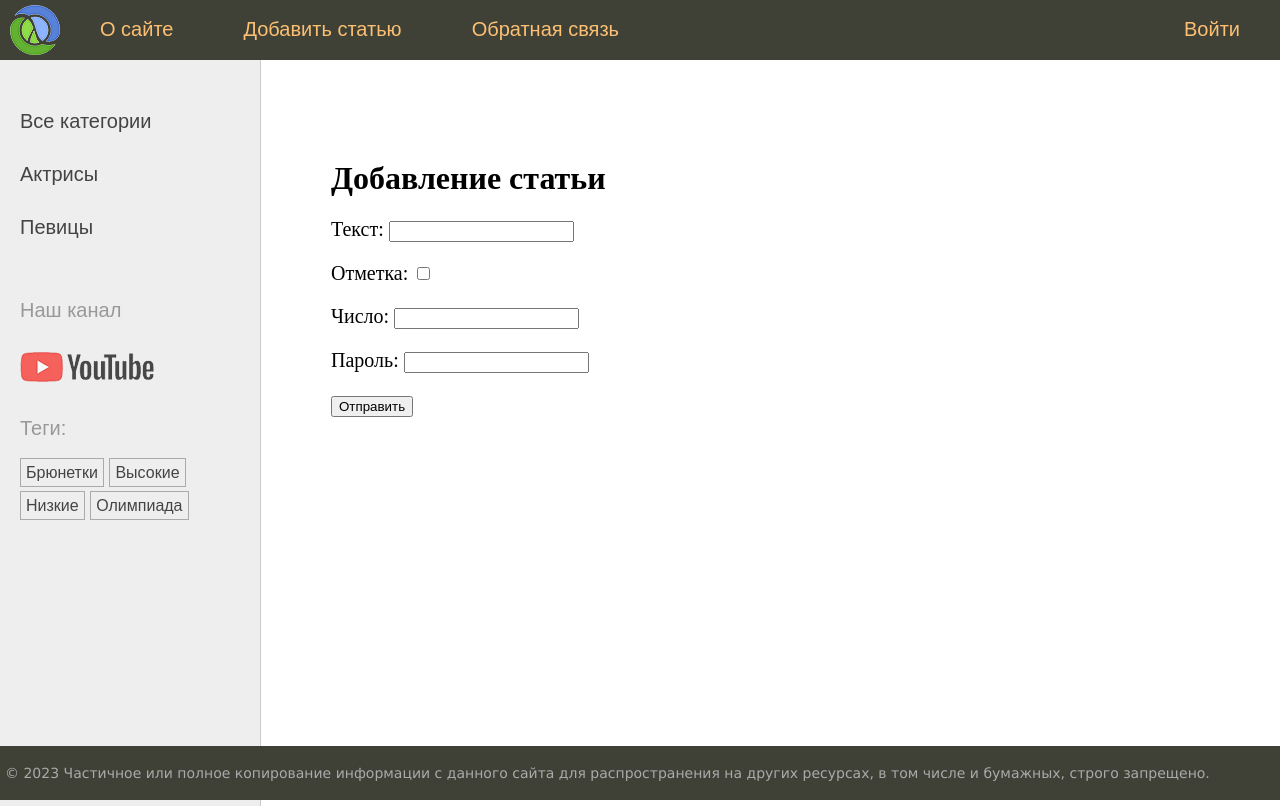
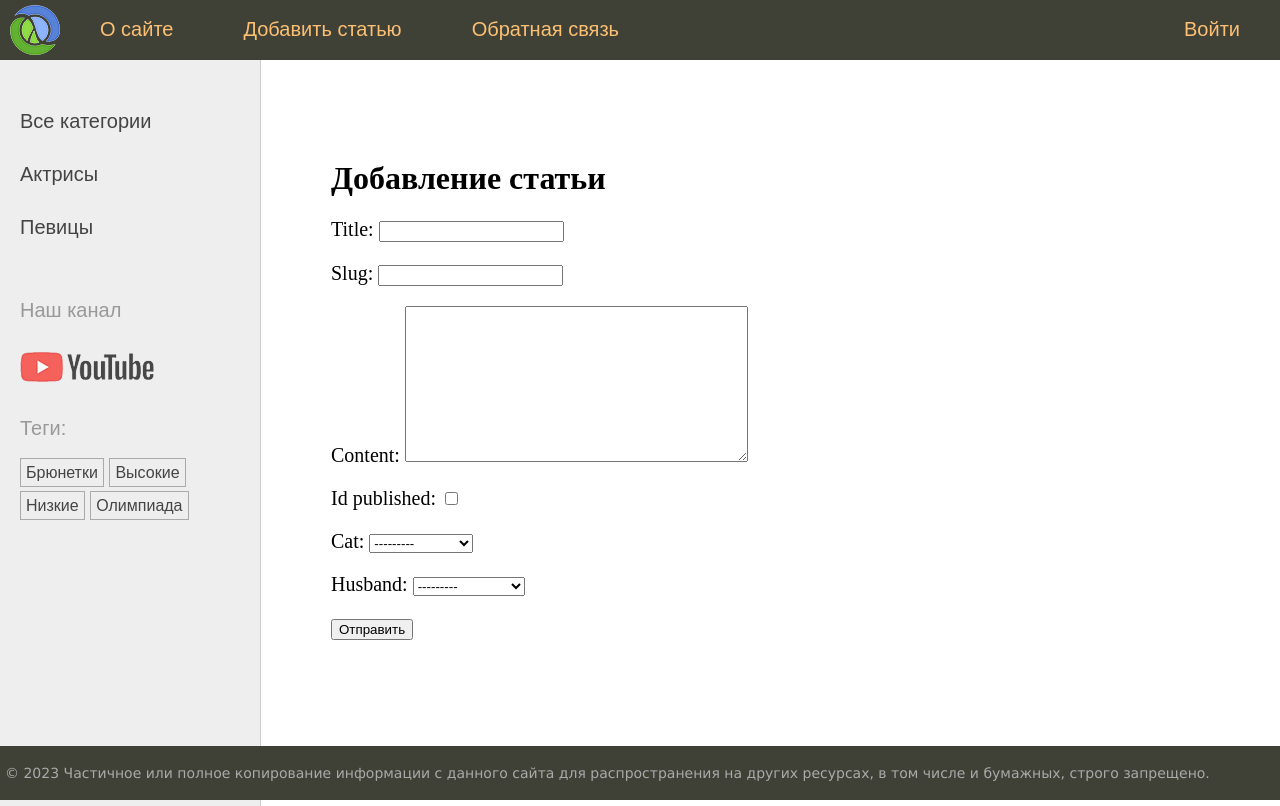
Before and after one commit to vadimpechenin/Django, a Django app: page /addpage/ in a window 1280 px wide. Run offline with Django 4.2, Linux system fonts and the light colour scheme; data comes from the database, SQL or seed files in the repository.

Commit message:
#44: Using non-model forms

```diff
--- /dev/null
+++ b/django/sitewomen/women/forms.py
@@ -0,0 +1,15 @@
+'''
+Будут определены классы форм
+'''
+
+from django import forms
+from .models import Category, Husband
+
+
+class AddPostForm(forms.Form):
+    title = forms.CharField(max_length=255)
+    slug = forms.SlugField(max_length=255)
+    content = forms.CharField(widget=forms.Textarea(), required=False)
+    id_published = forms.BooleanField(required=False)
+    cat = forms.ModelChoiceField(queryset=Category.objects.all())
+    husband = forms.ModelChoiceField(queryset=Husband.objects.all(),required=False)
--- a/django/sitewomen/women/templates/women/addpage.html
+++ b/django/sitewomen/women/templates/women/addpage.html
@@ -4,10 +4,7 @@
 <h1>{{title}}</h1>
 <form action="" method="POST">
     {% csrf_token %}
-    <p><label for="id_1">Текст: </label><input type="text" id = "id_1" name="field_text"></p>
-    <p><label for="id_2">Отметка: </label><input type="checkbox" id = "id_2" name="field_check"></p>
-    <p><label for="id_3">Число: </label><input type="number" id = "id_3" name="field_num"></p>
-    <p><label for="id_4">Пароль: </label><input type="password" id = "id_4" name="field_psw"></p>
+    {{ form.as_p }}
     <p><button type="submit">Отправить</button></p>
 </form>
 
--- a/django/sitewomen/women/views.py
+++ b/django/sitewomen/women/views.py
@@ -4,6 +4,7 @@
 from django.template.loader import render_to_string
 from django.template.defaultfilters import slugify #импорт фильтров для страницы
 
+from women.forms import AddPostForm
 from women.models import Women, Category, TagPost
 
 menu = [
@@ -47,7 +48,19 @@
 
 
 def addpage(request):
-    return render(request, 'women/addpage.html', {'menu': menu, 'title': 'Добавление статьи'})
+    if request.method == 'POST':
+        form = AddPostForm(request.POST)
+        if form.is_valid():
+            print(form.cleaned_data)
+    else:
+        form = AddPostForm()
+
+    data = {
+        'menu': menu,
+        'title': 'Добавление статьи',
+        'form': form
+    }
+    return render(request, 'women/addpage.html', data)
 
 
 def contact(request):
```
